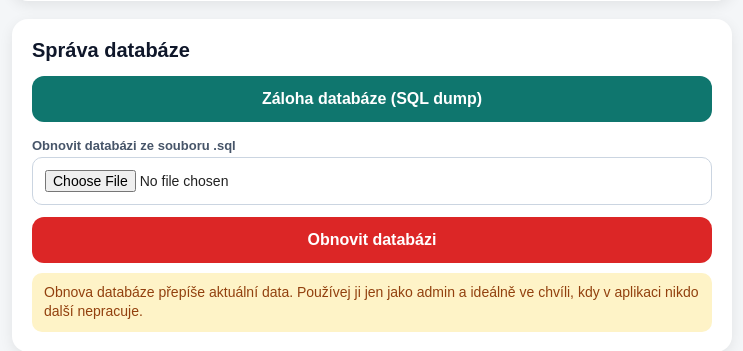
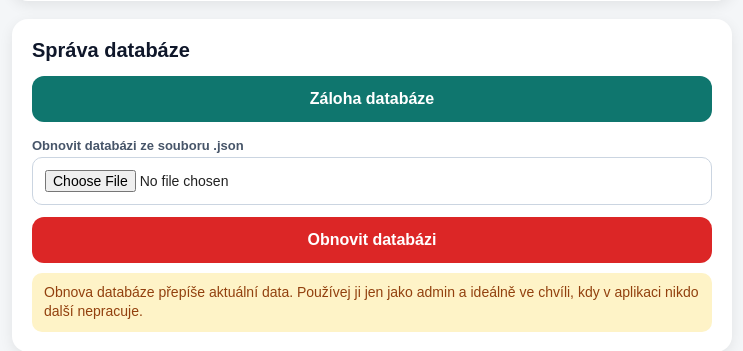
Before and after one commit to pecenyjirikdubno/project-app, a Flask app: page / in a window 1280 px wide. Shown: the part 287-638 px from the top of the page, without its empty margins (268-1011 px from the left). Run offline with Flask 3, Linux system fonts and the light colour scheme; a user stored in the database is signed in.

Commit message:
dashboard.html

```diff
--- a/templates/dashboard.html
+++ b/templates/dashboard.html
@@ -208,13 +208,13 @@
         <h2 class="admin-title">Správa databáze</h2>
 
         <a class="secondary-btn backup-btn" href="{{ url_for('admin_db_backup') }}">
-            Záloha databáze (SQL dump)
+            Záloha databáze
         </a>
 
         <form method="POST" action="{{ url_for('admin_db_restore') }}" enctype="multipart/form-data" style="margin-top:16px;">
             <div class="field-group">
-                <label for="backup_file">Obnovit databázi ze souboru .sql</label>
-                <input id="backup_file" type="file" name="backup_file" accept=".sql" required>
+                <label for="backup_file">Obnovit databázi ze souboru .json</label>
+                <input id="backup_file" type="file" name="backup_file" accept=".json" required>
             </div>
 
             <button class="secondary-btn restore-btn" type="submit"
```
